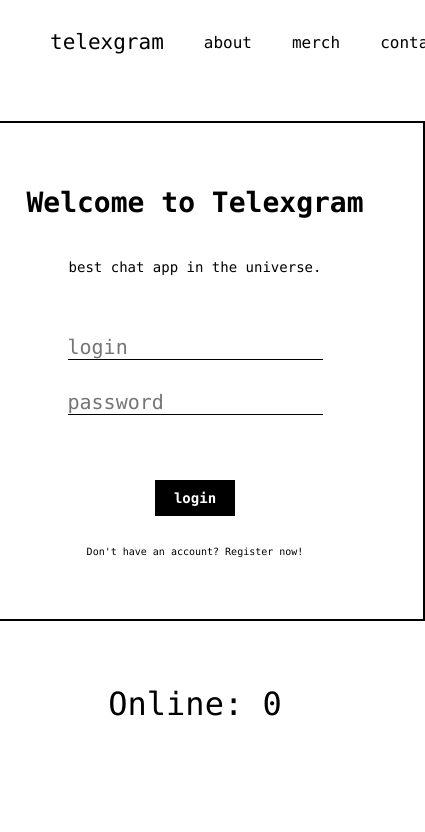
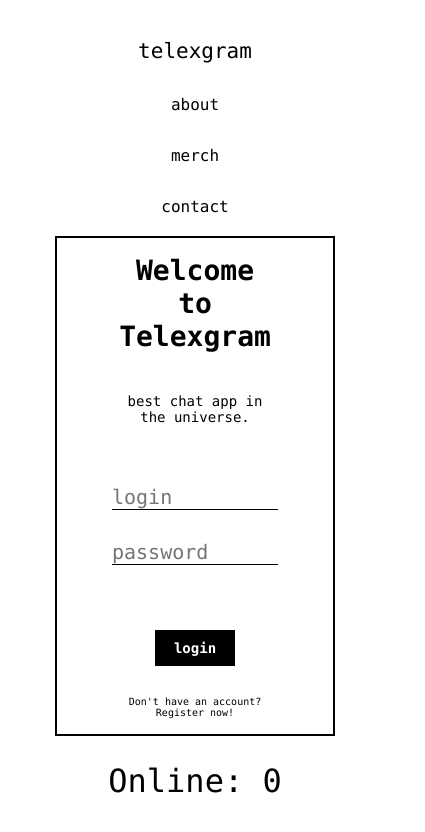
Before and after one commit to peterdotw/telexgram, a Next.js app: page / in a window 390 px wide. Shown: the top 832 px of the page, 425 px wide, since content can reach past the window. Built offline with nearby package versions, Linux system fonts and the light colour scheme; no server answers.

Commit message:
basic mobile version of layout done

```diff
--- a/components/Counter.js
+++ b/components/Counter.js
@@ -8,6 +8,11 @@ const StyledCounter = styled.p`
   font-size: 2em;
   text-align: center;
   margin-top: 2em;
+
+  @media only screen and (max-width: 768px) {
+    margin-top: 0.8em;
+    margin-bottom: 0.8em;
+  }
 `;
 
 const Counter = () => {
--- a/components/Navigation.js
+++ b/components/Navigation.js
@@ -13,6 +13,13 @@ const StyledNav = styled.nav`
   position: fixed;
   top: 0;
   padding: 30px 50px;
+
+  @media only screen and (max-width: 768px) {
+    flex-direction: column;
+    text-align: center;
+    position: static;
+    padding: 20px 40px;
+  }
 `;
 
 const StyledUl = styled.ul`
@@ -20,12 +27,21 @@ const StyledUl = styled.ul`
   font-size: 16px;
   list-style: none;
 
+  @media only screen and (max-width: 768px) {
+    flex-direction: column;
+  }
+
   li {
     margin-left: 40px;
     cursor: pointer;
 
     :hover {
       color: #39ede1;
+    }
+
+    @media only screen and (max-width: 768px) {
+      margin: 0;
+      margin-top: 2em;
     }
   }
 `;
--- a/components/Wrapper.js
+++ b/components/Wrapper.js
@@ -9,6 +9,11 @@ const Wrapper = styled.div`
   flex-direction: column;
   justify-content: center;
   text-align: center;
+
+  @media only screen and (max-width: 768px) {
+    width: 280px;
+    height: 500px;
+  }
 `;
 
 export default Wrapper;
--- a/layout/Layout.js
+++ b/layout/Layout.js
@@ -22,11 +22,14 @@ body {
   display: flex;
   justify-content: center;
   align-items: center;
+
+  @media only screen and (max-width: 768px) {
+    flex-direction: column;
+  }
 }
 
 #__next {
   width: 100%;
-  height: 100%;
   display: flex;
   justify-content: center;
   align-items: center;
```
